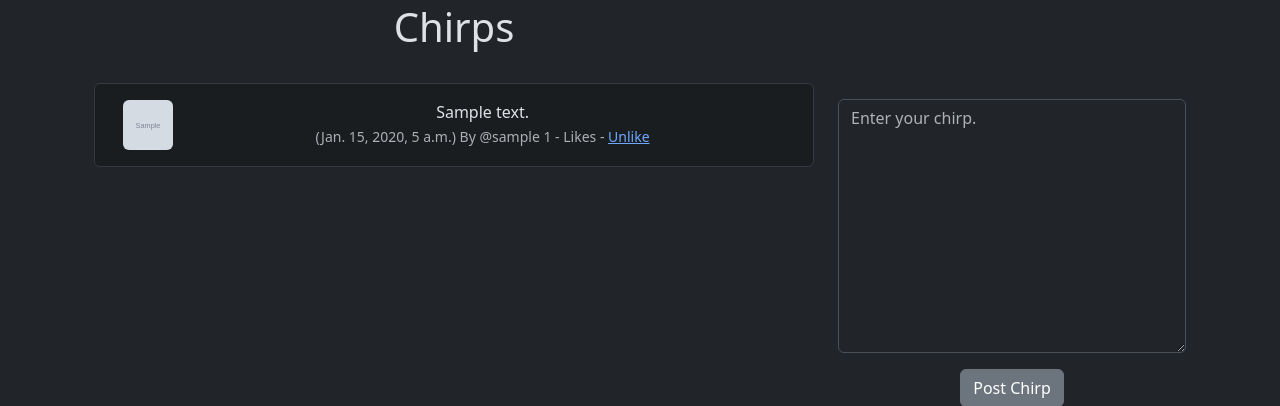
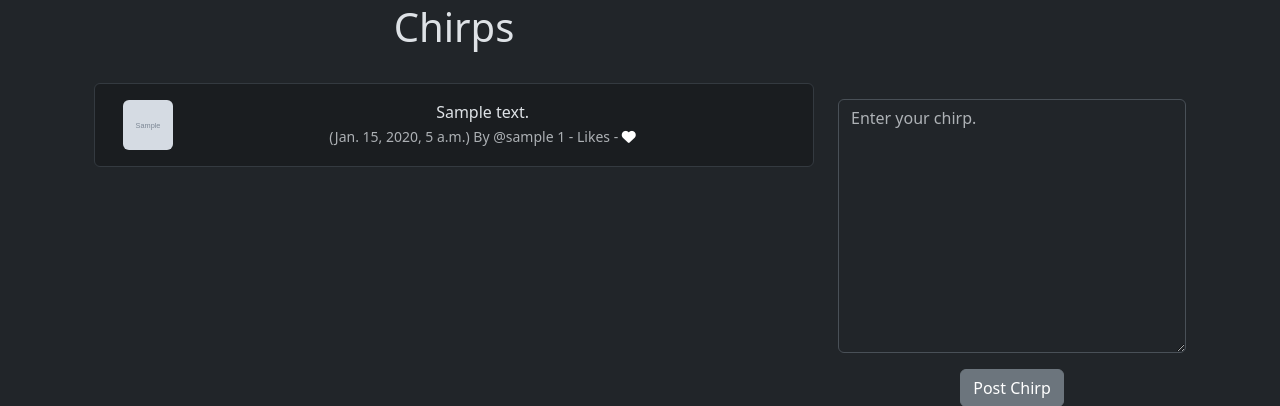
Before and after one commit to adesmarais944/redsky, a Django app: page / in a window 1280 px wide. Shown: the part 101-507 px from the top of the page. Run offline with Django 5.2, Linux system fonts and the light colour scheme; a user stored in the database is signed in; tables that the repository leaves empty hold one stand-in row (values such as "Sample post"); grey boxes marked "Sample" are stand-in pictures; some libraries are stand-ins or nearby versions.

Commit message:
added heart icons and liking from profile page

```diff
--- a/social/redsky/templates/base.html
+++ b/social/redsky/templates/base.html
@@ -5,6 +5,7 @@
     <meta name="viewport" content="width=device-width, initial-scale=1">
     <title>RedSky</title>
     <link href="https://cdn.jsdelivr.net/npm/bootstrap@5.3.3/dist/css/bootstrap.min.css" rel="stylesheet" integrity="sha384-QWTKZyjpPEjISv5WaRU9OFeRpok6YctnYmDr5pNlyT2bRjXh0JMhjY6hW+ALEwIH" crossorigin="anonymous">
+    <script src="https://kit.fontawesome.com/269a31b291.js" crossorigin="anonymous"></script>
   </head>
   <body>
     {% include 'navbar.html' %}
--- a/social/redsky/templates/home.html
+++ b/social/redsky/templates/home.html
@@ -24,9 +24,12 @@
 							@{{ chirp.user.username }}
 							{{ chirp.number_of_likes }}
 								{% if user in chirp.likes.all %} - Likes -
-									<a href="{% url 'chirp_like' chirp.id %}">Unlike</a>
+									<a href="{% url 'chirp_like' chirp.id %}">
+										<i class="fa fa-heart" style="color:white"></i></a>
 								{% else %}
-									<a href="{% url 'chirp_like' chirp.id %}">Like</a>
+									<a href="{% url 'chirp_like' chirp.id %}">
+										<i class="fa fa-heart-o" style="color:white"></i>
+									</a>
 								{% endif %}
 
 							</small>
--- a/social/redsky/views.py
+++ b/social/redsky/views.py
@@ -116,7 +116,7 @@
             chirp.likes.remove(request.user)
         else:
             chirp.likes.add(request.user)
-        return redirect('home')
+        return redirect(request.META.get('HTTP_REFERER'))
     else:
         messages.success(request, ('You must be logged in to view this page.'))
         return redirect('home')
```
Also changed, not shown: social/redsky/templates/profile.html (+10 -0 lines).
